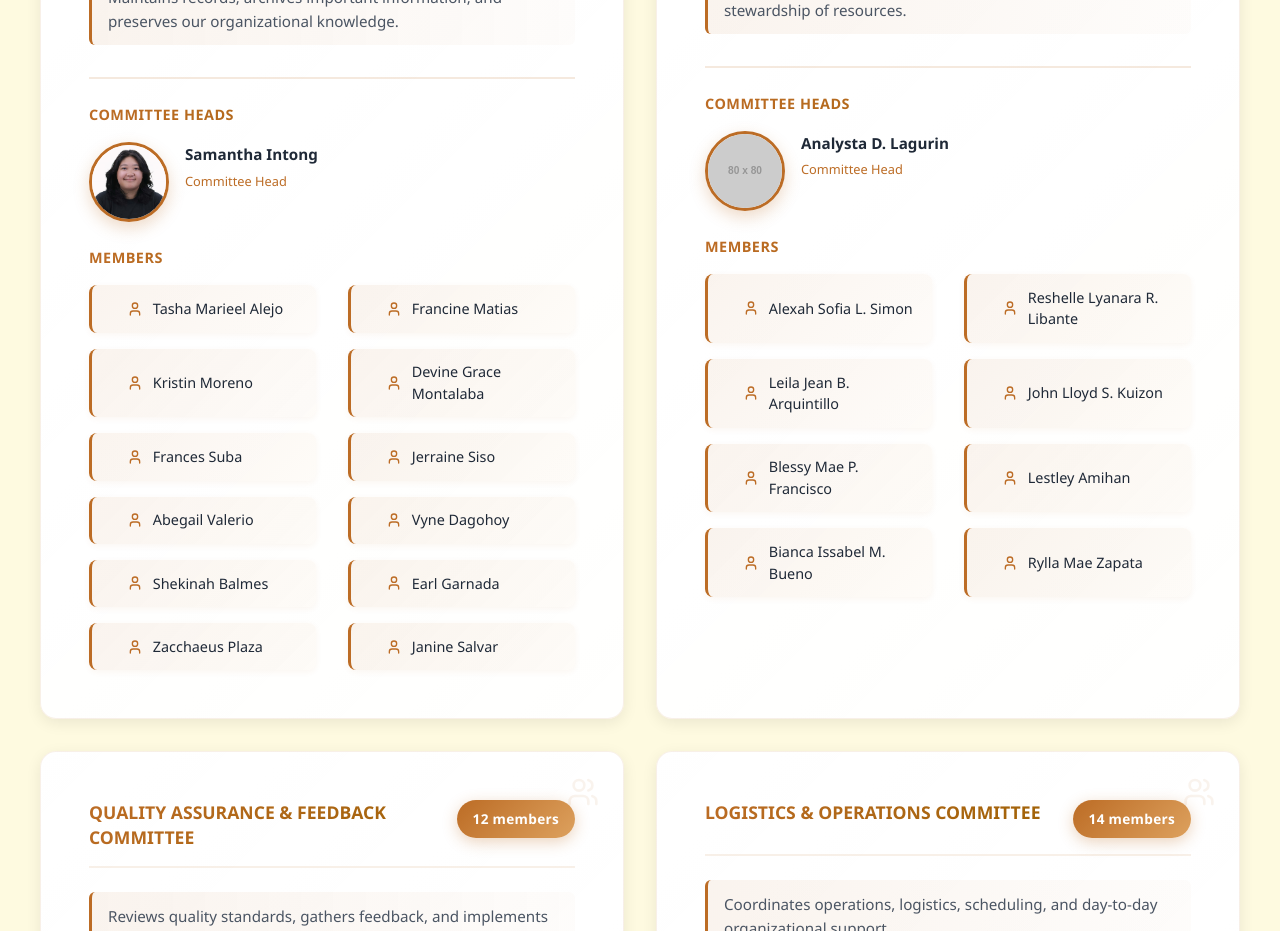
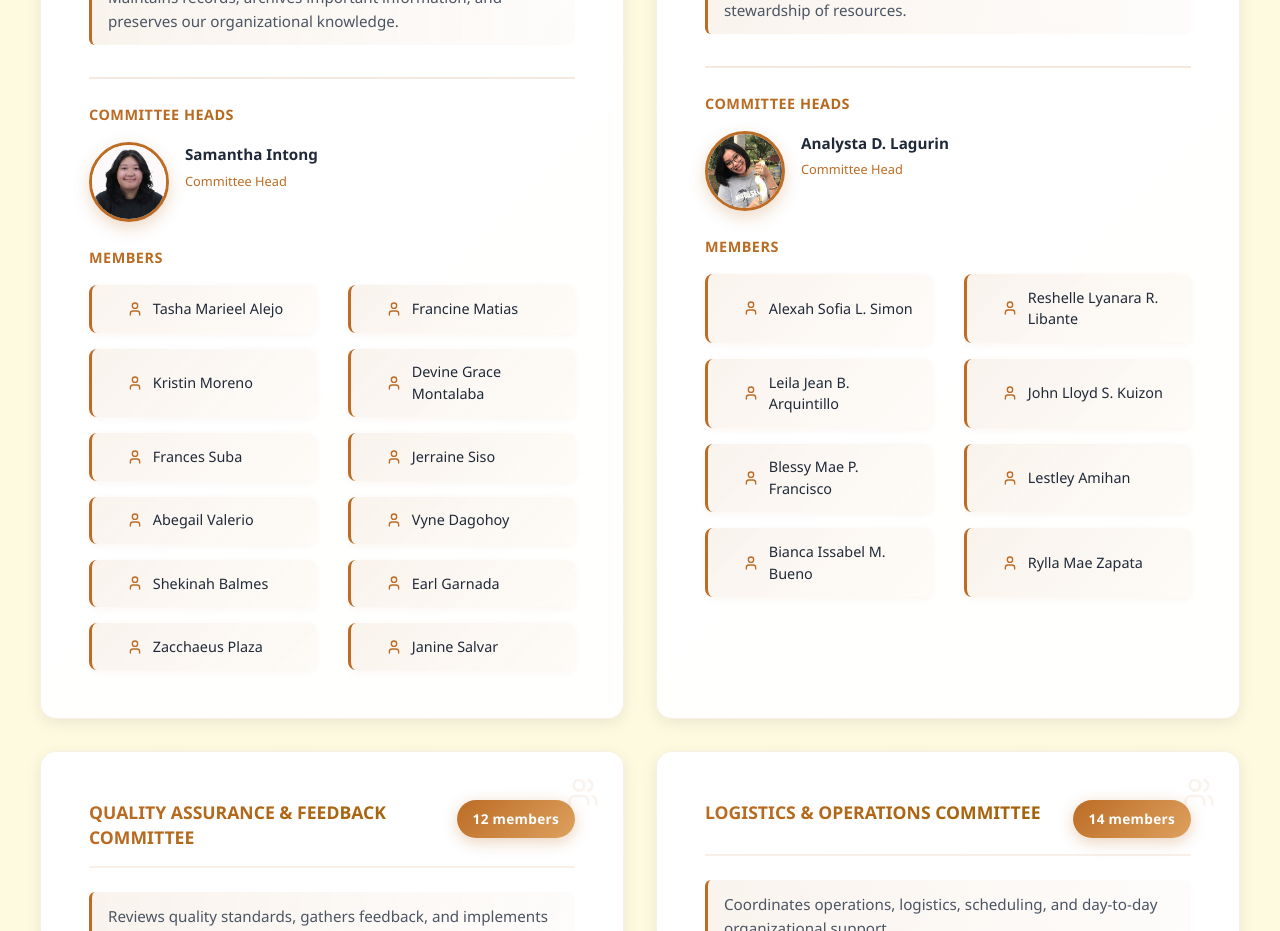
Before and after one commit to hersheydoria/the-ethogram, a Vue app: page /teams in a window 1280 px wide. Shown: the part 4420-5351 px from the top of the page. Built offline with nearby package versions, Linux system fonts and the light colour scheme.

Commit message:
feat: added committee head picture

```diff
--- a/src/components/Teams.vue
+++ b/src/components/Teams.vue
@@ -250,7 +250,7 @@ const committees = [
     name: 'TREASURY COMMITTEE',
     description: 'Manages finances, budgeting, and ensures responsible stewardship of resources.',
     heads: [
-      { name: 'Analysta D. Lagurin', role: 'Committee Head', image: 'https://via.placeholder.com/80?text=Head' }
+      { name: 'Analysta D. Lagurin', role: 'Committee Head', image: new URL('../assets/LAGURIN, ANALYSTA DATU- HEAD.jpg', import.meta.url).href }
     ],
     members: [
       { name: 'Alexah Sofia L. Simon' },
```
Also changed, not shown: src/assets/LAGURIN, ANALYSTA DATU- HEAD.jpg (added).
